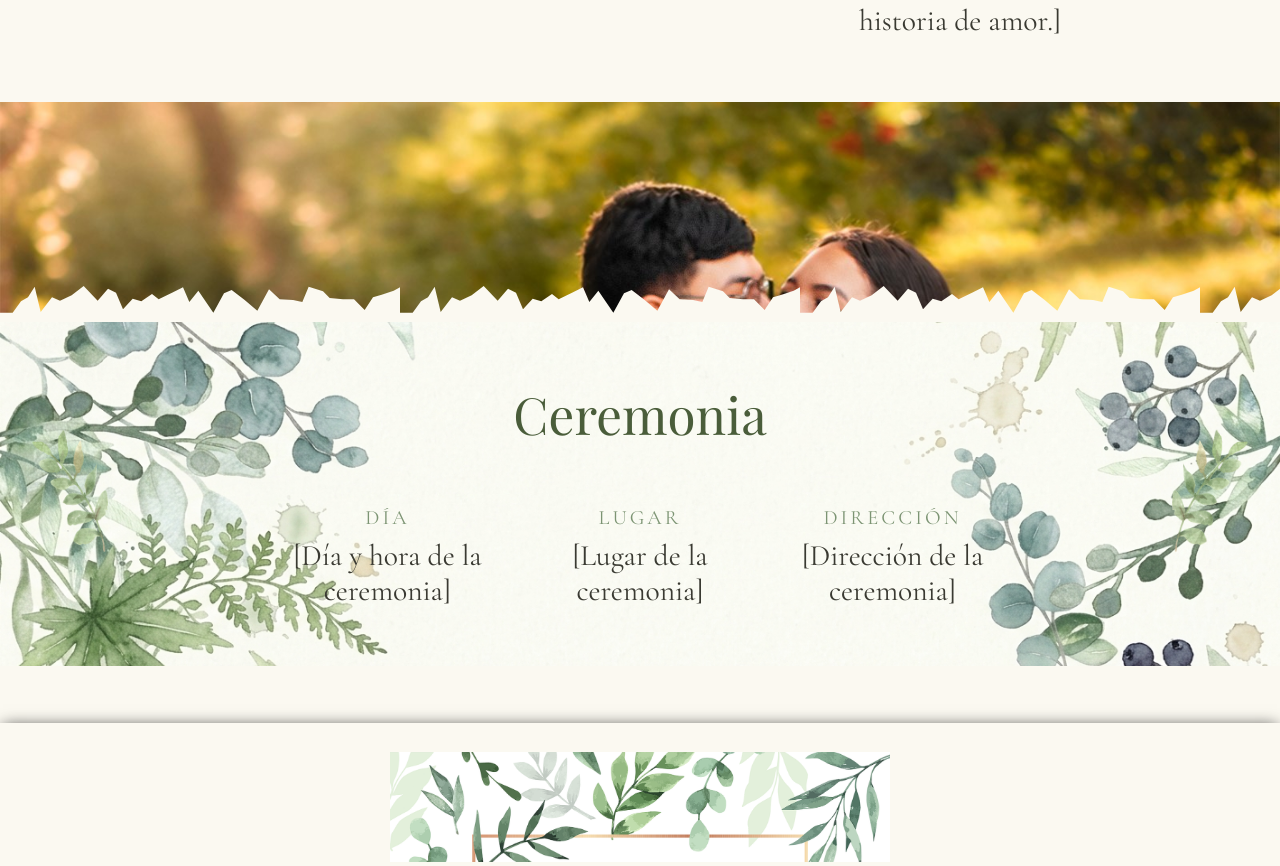
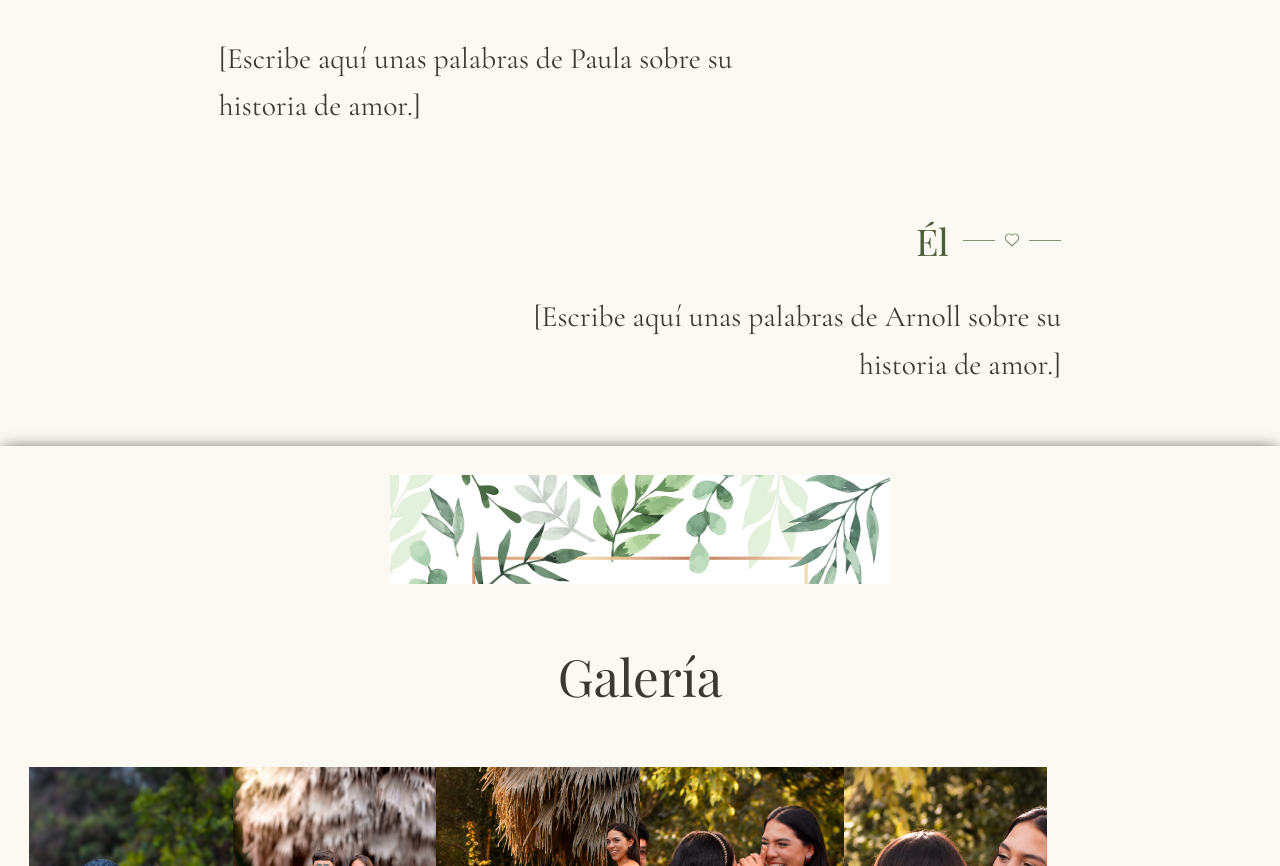
Before and after one commit to Brando1998/invitacion-arnoll-paula, a Vue app: page / in a window 1280 px wide. Shown: the part 2060-2926 px from the top of the page. Built offline with nearby package versions, Linux system fonts and the light colour scheme.

Commit message:
Mover Ceremonia justo después del Hero
Ceremonia ahora usa la foto con borde rasgado del Hero como entrada
en vez de tener su propia foto duplicada. Se quita ceremonia.jpg
(ya sin uso) y el torn-edge propio de EventDetails.

```diff
--- a/src/components/EventDetails.vue
+++ b/src/components/EventDetails.vue
@@ -1,6 +1,5 @@
 <script setup>
 import fechaBg from "@/assets/images/fonfo-fecha.jpeg";
-import ceremonyPhoto from "@/assets/images/ceremonia.jpg";
 import branchImage from "@/assets/watercolor/branch.png";
 import { ceremony, reception } from "@/data/wedding.js";
 
@@ -15,13 +14,6 @@ onMounted(() => {
 </script>
 <template>
   <div class="event-details">
-    <div
-      class="photo-band"
-      :style="{ backgroundImage: `url(${ceremonyPhoto})` }"
-      aria-hidden="true"
-    ></div>
-    <div class="torn-edge" aria-hidden="true"></div>
-
     <div class="details-content" :style="{ backgroundImage: `url(${fechaBg})` }">
       <img :src="branchImage" alt="" class="branch branch--left" aria-hidden="true" />
       <img :src="branchImage" alt="" class="branch branch--right" aria-hidden="true" />
@@ -68,29 +60,7 @@ onMounted(() => {
 <style scoped>
 .event-details {
   position: relative;
-  margin-top: var(--spacing-large);
   margin-bottom: var(--spacing-large);
-}
-
-.photo-band {
-  position: relative;
-  z-index: 1;
-  width: 100%;
-  height: 220px;
-  background-size: cover;
-  background-position: center 15%;
-}
-
-.torn-edge {
-  position: relative;
-  z-index: 2;
-  width: 100%;
-  height: 40px;
-  margin-top: -40px;
-  background-repeat: repeat-x;
-  background-size: 400px 40px;
-  background-image: url("@/assets/svg/torn-edge.svg");
-  pointer-events: none;
 }
 
 .details-content {
@@ -169,14 +139,6 @@ onMounted(() => {
 }
 
 @media (max-width: 768px) {
-  .photo-band {
-    height: 150px;
-  }
-  .torn-edge {
-    height: 28px;
-    margin-top: -28px;
-    background-size: 280px 28px;
-  }
   .branch {
     width: 90px;
     opacity: 0.55;
--- a/src/views/HomeView.vue
+++ b/src/views/HomeView.vue
@@ -24,11 +24,11 @@ onMounted(() => {
       <div id="inicio">
         <Hero />
       </div>
-      <Countdown />
-      <OurStory />
       <div id="event-details">
         <EventDetails />
       </div>
+      <Countdown />
+      <OurStory />
       <div id="gallery">
         <Gallery />
       </div>
```
Also changed, not shown: src/assets/images/ceremonia.jpg (deleted).
